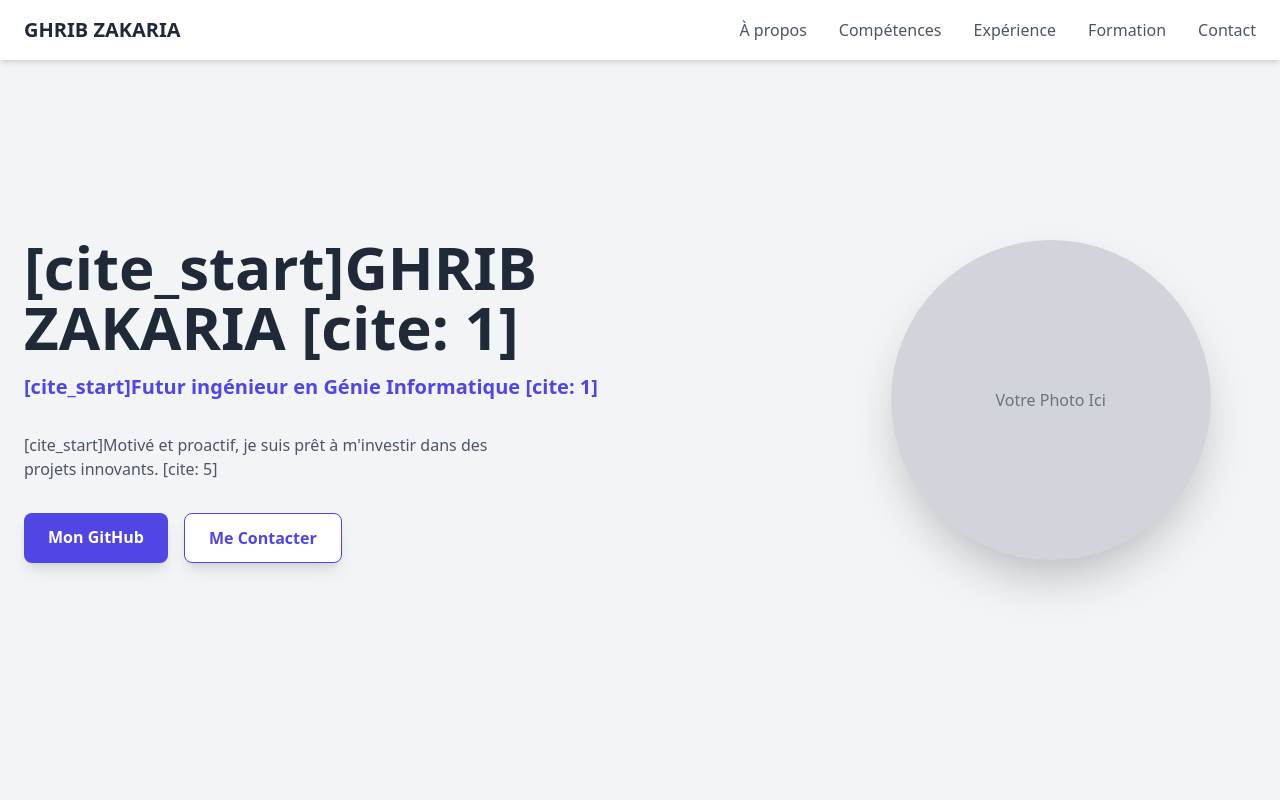
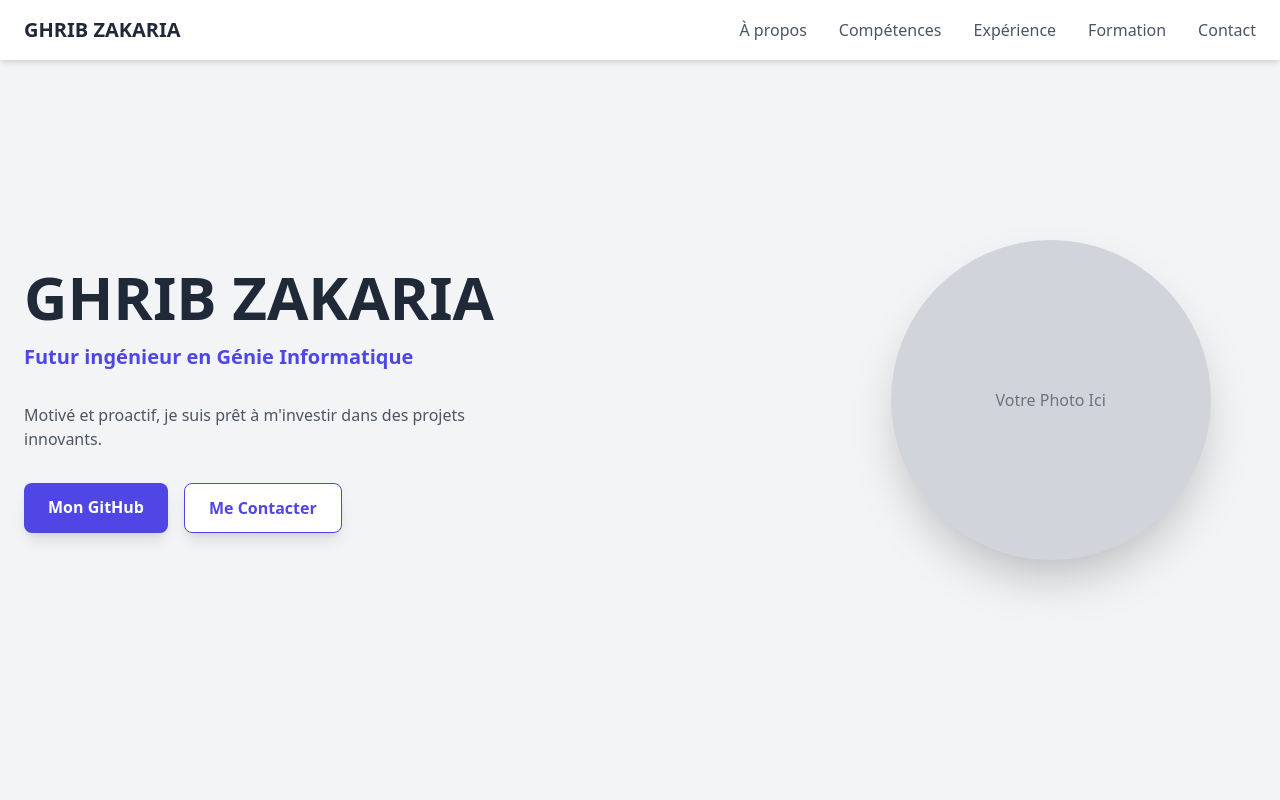
Before and after one commit to zakariaghrib/portfolio-zakariaGhrib, a React (Create React App) app: page / in a window 1280 px wide. Shown: the top 800 px of the page. Built offline with nearby package versions, Linux system fonts and the light colour scheme.

Commit message:
Update Hero.js

```diff
--- a/src/components/Hero.js
+++ b/src/components/Hero.js
@@ -10,13 +10,13 @@ const Hero = () => {
         {/* Texte de présentation */}
         <div className="md:w-1/2 mb-10 md:mb-0 text-center md:text-left">
           <h1 className="text-4xl md:text-6xl font-bold text-gray-800 mb-4">
-            [cite_start]GHRIB ZAKARIA [cite: 1]
+            GHRIB ZAKARIA
           </h1>
           <p className="text-xl text-indigo-600 font-semibold mb-8">
-            [cite_start]Futur ingénieur en Génie Informatique [cite: 1]
+            Futur ingénieur en Génie Informatique
           </p>
           <p className="text-gray-600 mb-8 max-w-lg">
-            [cite_start]Motivé et proactif, je suis prêt à m'investir dans des projets innovants. [cite: 5]
+            Motivé et proactif, je suis prêt à m'investir dans des projets innovants.
           </p>
           <div className="flex justify-center md:justify-start space-x-4">
             <a href="https://github.com/zakariaghrib" target="_blank" rel="noopener noreferrer" className="bg-indigo-600 text-white font-bold py-3 px-6 rounded-lg hover:bg-indigo-700 transition duration-300 shadow-lg">
```
